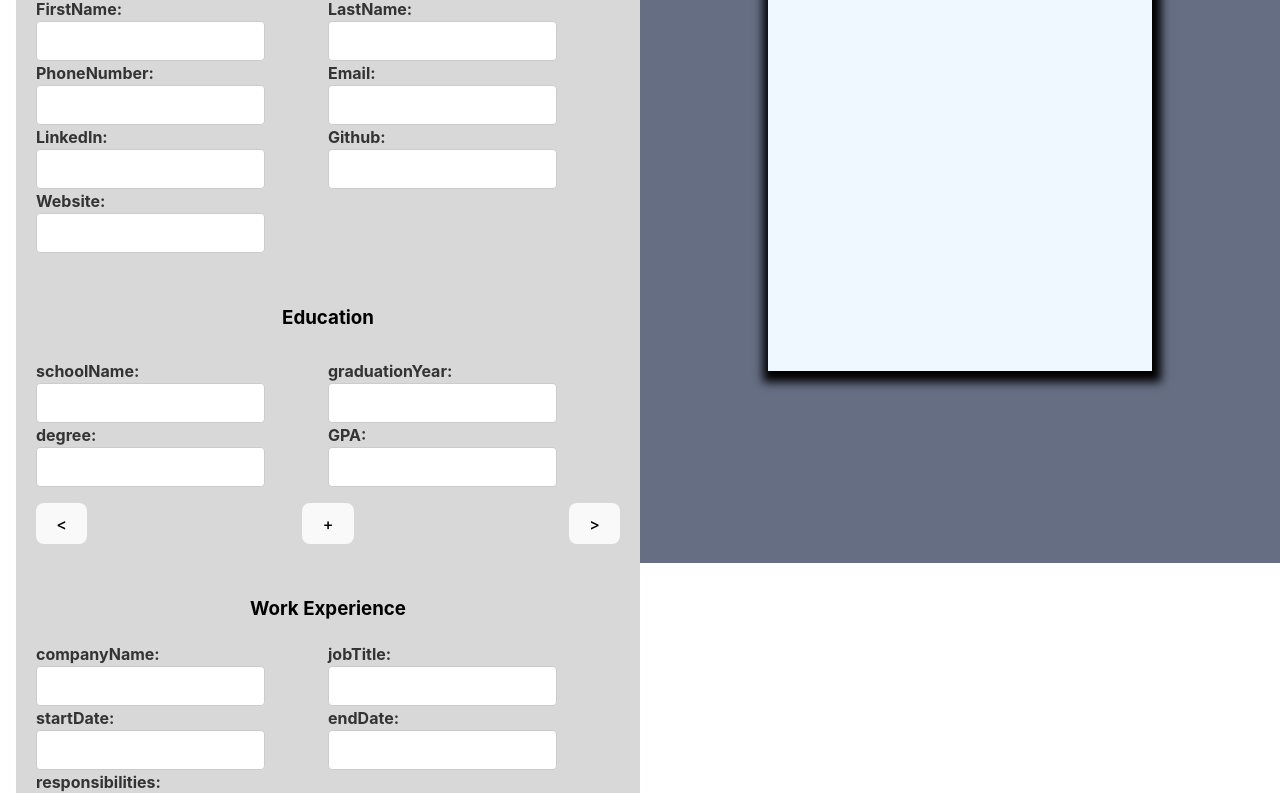
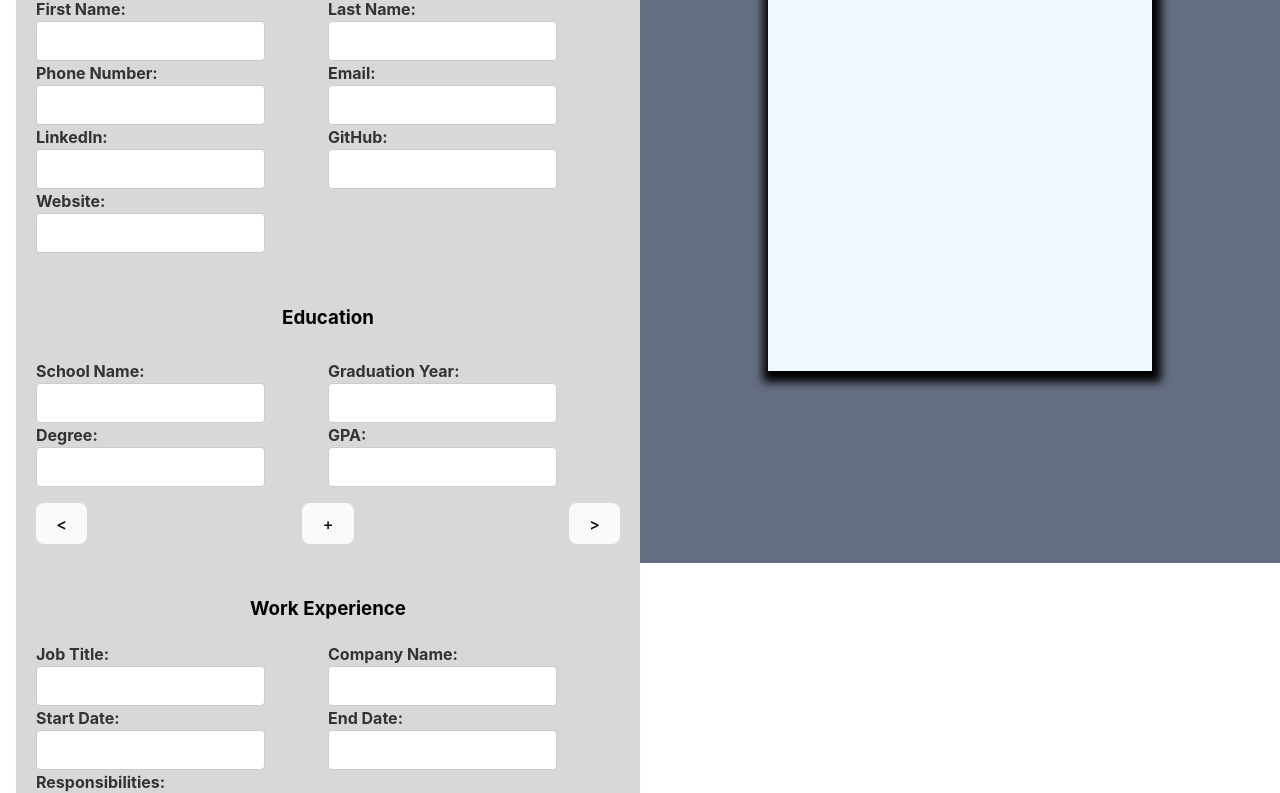
Before and after one commit to blitheryjibits/resume-builder, a React (Vite) app: page / in a window 1280 px wide. Shown: the part 237-1030 px from the top of the page. Built offline with nearby package versions, Linux system fonts and the light colour scheme.

Commit message:
Refactor: changed object keys from camelCase to hyphented-strings that can be easily separated and displayed as the values in the form labels

```diff
--- a/src/components/form-components/education-form.jsx
+++ b/src/components/form-components/education-form.jsx
@@ -7,10 +7,10 @@ export default function EducationInformationSection({ updateParent }) {
 
   const [educationInfo, setEducationInfo] = useState({
     courses: [{
-      schoolName: "",
-      graduationYear: "",
-      degree: "",
-      GPA: "",
+      "School-Name": "",
+      "Graduation-Year": "",
+      "Degree": "",
+      "GPA": "",
       id: 0
       },
     ]
@@ -54,7 +54,7 @@ export default function EducationInformationSection({ updateParent }) {
 
   const addCourse = () => {
     const _course = educationInfo.courses.find(course => course.id == currentCourseId)
-    if (!_course.schoolName.length > 0) return;
+    if (!_course["School-Name"].length > 0) return;
     const newCourse = createCourse();
     setCourseId(newCourse);
     setEducationInfo(prevData => ({
@@ -70,7 +70,7 @@ export default function EducationInformationSection({ updateParent }) {
     const currentCourse = typeof course === "string" ?
     educationInfo.courses.find(course => course.id == currentCourseId) :
     course;
-    const courseName = currentCourse?.schoolName || "tempName";
+    const courseName = currentCourse?.["School-Name"] || "tempName";
     const id = generateUniqueId(courseName, idList);
     currentCourse.id = id;
     setCurrentCourseId(id);
@@ -87,10 +87,10 @@ export default function EducationInformationSection({ updateParent }) {
           if(key !== "id")
             return (
               <div key={key} className="input-field-container">
-              <label>{key}:</label>
+              <label>{String(key).replace(/-/g, " ")}:</label>
               <input type="text" name={key} value={value} className={`input-${key}`}
               onChange={(e) => handleChange(e)}
-              onBlur={key === "schoolName" ? () => setCourseId(value) : undefined}
+              onBlur={key === "School-Name" ? () => setCourseId(value) : undefined}
               />
             </div>)
           }) // end map
--- a/src/components/form-components/personal-form.jsx
+++ b/src/components/form-components/personal-form.jsx
@@ -3,13 +3,13 @@ import { useState, useEffect } from 'react';
 
 export default function PersonalInformationSection({ updateParent }) {
   const [personalInfo, setPersonalInfo] = useState({
-      firstName: "",
-      lastName: "",
-      phoneNumber: "",
-      email: "",
-      linkedIn: "",
-      github: "",
-      website: "",
+      "First-Name": "",
+      "Last-Name": "",
+      "Phone-Number": "",
+      "Email": "",
+      "LinkedIn": "",
+      "GitHub": "",
+      "Website": "",
   })
 
   const handleChange = (e) => {
@@ -29,7 +29,7 @@ export default function PersonalInformationSection({ updateParent }) {
         <div className='input-field-wrapper'>
             {Object.entries(personalInfo).map(([key, value]) => (
                 <div key={key} className="input-field-container">
-                    <label>{key.charAt(0).toUpperCase() + key.slice(1)}:</label>
+                    <label>{String(key).replace(/-/g, " ")}:</label>
                     <input
                         type={key === 'email' ? 'email' : key === 'phoneNumber' ? 'tel' : 'text'}
                         name={key}
@@ -44,13 +44,7 @@ export default function PersonalInformationSection({ updateParent }) {
   }
 
   PersonalInformationSection.propTypes = {
-      firstName: PropTypes.string,
-      lastName: PropTypes.string,
-      phoneNumber: PropTypes.string,
-      email: PropTypes.string,
-      linkedIn: PropTypes.string,
-      github: PropTypes.string,
-      website: PropTypes.string,
+
     handleChange: PropTypes.func,
     updateParent: PropTypes.func,
   };
--- a/src/components/form-components/project-form.jsx
+++ b/src/components/form-components/project-form.jsx
@@ -5,8 +5,8 @@ import generateUniqueId from '../utils/id-generator';
 export default function ProjectSection({ updateParent }) {
   const [projectData, setProjectData] = useState({
     projects: [{
-      projectName: '',
-        projectDescription: '',
+      "Project-Name": '',
+        "Project-Description": '',
         id: 0
       },
     ]
@@ -50,7 +50,7 @@ export default function ProjectSection({ updateParent }) {
 
   const addProject = () => {
     const _course = projectData.projects.find(project => project.id == currentProjectId)
-    if (!_course.schoolName.length > 0) return;
+    if (!_course["School-Name"].length > 0) return;
     const newCourse = createProject();
     setProjectId(newCourse);
     setProjectData(prevData => ({
@@ -74,8 +74,8 @@ export default function ProjectSection({ updateParent }) {
 
   const createProject = () => {
     return {
-      projectName: '',
-      projectDescription: '',
+      "Project-Name": '',
+      "Project-Description": '',
       id: 0
     }
   }
@@ -89,7 +89,7 @@ export default function ProjectSection({ updateParent }) {
             if(key !== "id")
               return (
                 <div key={key} className="input-field-container">
-                <label>{key}:</label>
+                <label>{String(key).replace(/-/g, " ")}:</label>
                 <input
                   type="text"
                   name={key}
--- a/src/components/form-components/work-experience-form.jsx
+++ b/src/components/form-components/work-experience-form.jsx
@@ -7,11 +7,11 @@ export default function WorkExperienceSection({ updateParent }) {
   const [workExperience, setWorkExperience] = useState({
     jobs: [
       {
-        companyName: "",
-        jobTitle: "",
-        startDate: "",
-        endDate: "",
-        responsibilities: "",
+        "Job-Title": "",
+        "Company-Name": "",
+        "Start-Date": "",
+        "End-Date": "",
+        "Responsibilities": "",
         id: 0,
       }
     ]
@@ -42,7 +42,7 @@ export default function WorkExperienceSection({ updateParent }) {
     const currentJob = typeof job === "string" ?
     workExperience.jobs.find(job => job.id == currentId) :
     job;
-    const companyName = currentJob?.companyName || "tempName";
+    const companyName = currentJob?.["Company-Name"] || "tempName";
     const id = generateUniqueId(companyName, idList);
     setWorkExperience((prevData) => ({
       ...prevData,
@@ -55,9 +55,9 @@ export default function WorkExperienceSection({ updateParent }) {
 
     const addJob = () => {
       const _job = workExperience.jobs.find(job => job.id == currentId)
-      if (!_job.companyName.length > 0) return;
+      if (!_job["Company-Name"].length > 0) return;
       const newJob = createJob();
-      setCurrentId(newJob);
+      setCurrentId(newJob.id);
       setWorkExperience(prevData => ({
         ...prevData,
         jobs: [...prevData.jobs, newJob]
@@ -90,10 +90,10 @@ export default function WorkExperienceSection({ updateParent }) {
           if(key !== "id")
           return (
             <div key={key} className="input-field-container">
-            <label>{key}:</label>
+            <label>{String(key).replace(/-/g, " ")}:</label>
             <input type="text" name={key} value={value} className={`input-${key}`}
               onChange={(e) => handleChange(e)}
-              onBlur={key === "companyName" ? () => setJobId(value) : undefined}
+              onBlur={key === "Company-Name" ? () => setJobId(value) : undefined}
             />
             </div>)
           }) // end map
```
